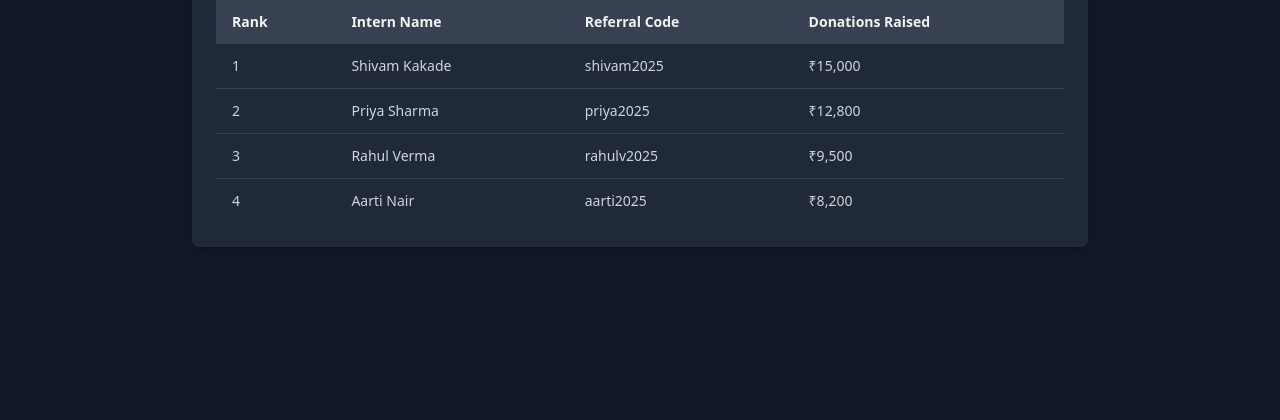
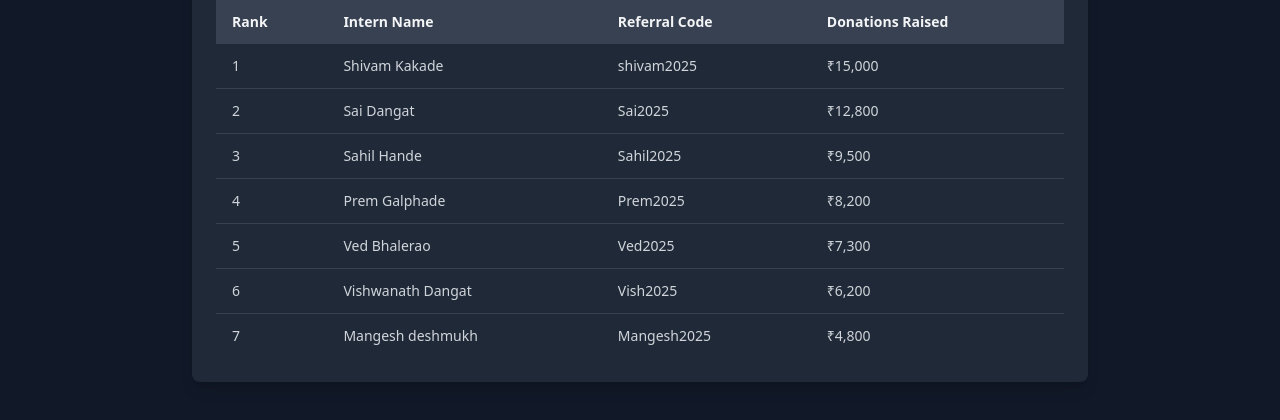
Before and after one commit to shivxmmm/intern-portal, a plain HTML site: page leaderboard.html in a window 1280 px wide. Shown: the part 180-600 px from the top of the page. Drawn offline with nearby package versions, Linux system fonts and the light colour scheme.

Commit message:
Update changes

```diff
--- a/leaderboard.html
+++ b/leaderboard.html
@@ -40,21 +40,39 @@
         </tr>
         <tr class="hover:bg-gray-700 transition">
           <td class="py-3 px-4">2</td>
-          <td class="py-3 px-4">Priya Sharma</td>
-          <td class="py-3 px-4">priya2025</td>
+          <td class="py-3 px-4">Sai Dangat</td>
+          <td class="py-3 px-4">Sai2025</td>
           <td class="py-3 px-4">₹12,800</td>
         </tr>
         <tr class="hover:bg-gray-700 transition">
           <td class="py-3 px-4">3</td>
-          <td class="py-3 px-4">Rahul Verma</td>
-          <td class="py-3 px-4">rahulv2025</td>
+          <td class="py-3 px-4">Sahil Hande</td>
+          <td class="py-3 px-4">Sahil2025</td>
           <td class="py-3 px-4">₹9,500</td>
         </tr>
         <tr class="hover:bg-gray-700 transition">
           <td class="py-3 px-4">4</td>
-          <td class="py-3 px-4">Aarti Nair</td>
-          <td class="py-3 px-4">aarti2025</td>
+          <td class="py-3 px-4">Prem Galphade</td>
+          <td class="py-3 px-4">Prem2025</td>
           <td class="py-3 px-4">₹8,200</td>
+        </tr>
+         <tr class="hover:bg-gray-700 transition">
+          <td class="py-3 px-4">5</td>
+          <td class="py-3 px-4">Ved Bhalerao</td>
+          <td class="py-3 px-4">Ved2025</td>
+          <td class="py-3 px-4">₹7,300</td>
+        </tr>
+         <tr class="hover:bg-gray-700 transition">
+          <td class="py-3 px-4">6</td>
+          <td class="py-3 px-4">Vishwanath Dangat</td>
+          <td class="py-3 px-4">Vish2025</td>
+          <td class="py-3 px-4">₹6,200</td>
+        </tr>
+         <tr class="hover:bg-gray-700 transition">
+          <td class="py-3 px-4">7</td>
+          <td class="py-3 px-4">Mangesh deshmukh</td>
+          <td class="py-3 px-4">Mangesh2025</td>
+          <td class="py-3 px-4">₹4,800</td>
         </tr>
       </tbody>
     </table>
```
